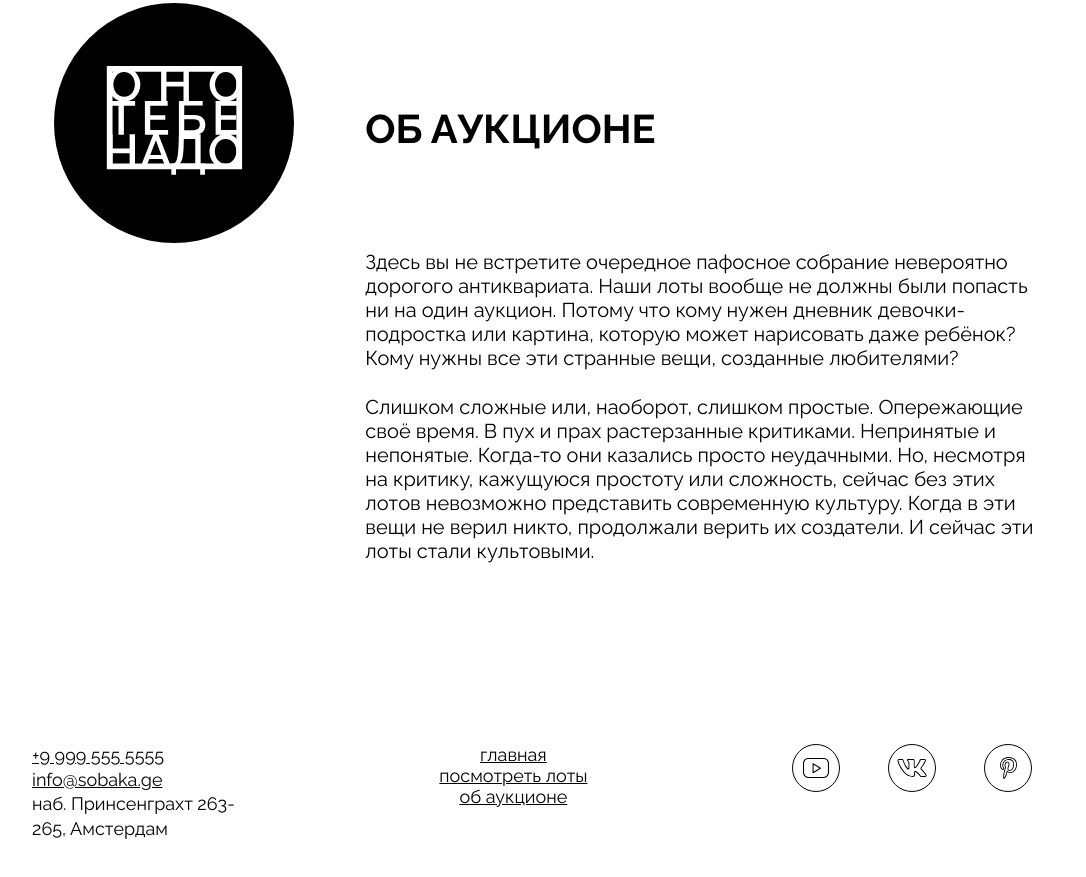
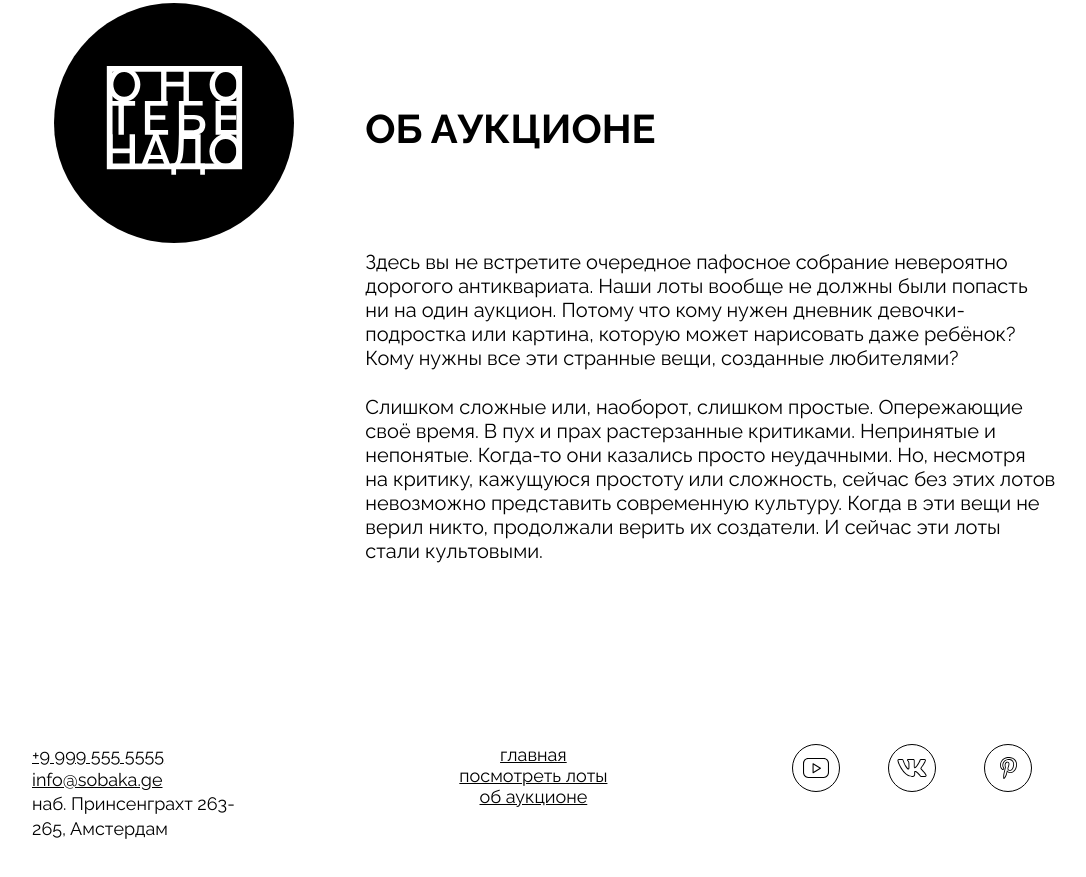
Before and after one commit to MvenMass/ono-tebe-nado, a plain HTML site: page index.html in a window 1280 px wide. Shown: the part 2099-2976 px from the top of the page, without its empty margins (108-1194 px from the left). Drawn offline with Linux system fonts and the light colour scheme.

Commit message:
perfect pixel #4

```diff
--- a/index.html
+++ b/index.html
@@ -160,7 +160,7 @@
           </p>
           <p>Слишком сложные или, наоборот, слишком простые. Опережающие своё время. В пух и прах растерзанные
             критиками. Непринятые и непонятые. Когда-то они казались просто неудачными. Но, несмотря
-            на критику, кажущуюся простоту или сложность, сейчас без этих лотов невозможно представить современную
+            <br>на критику, кажущуюся простоту или сложность, сейчас без этих лотов невозможно представить современную
             культуру. Когда в эти вещи не верил никто, продолжали верить их создатели. И сейчас эти лоты стали
             культовыми.
           </p>
--- a/styles/style.css
+++ b/styles/style.css
@@ -256,7 +256,7 @@
     font-weight: 400;
     font-size: 20px;
     line-height: 120%;
-    padding-right: 29px;
+    padding-right: 26px;
 }
 
 .about__text-margin {
@@ -277,6 +277,10 @@
     font-weight: 400;
     font-size: 18px;
     line-height: 135%;
+}
+
+.footer__menu {
+    padding-left: 40px;
 }
 
 .footer__list {
```
